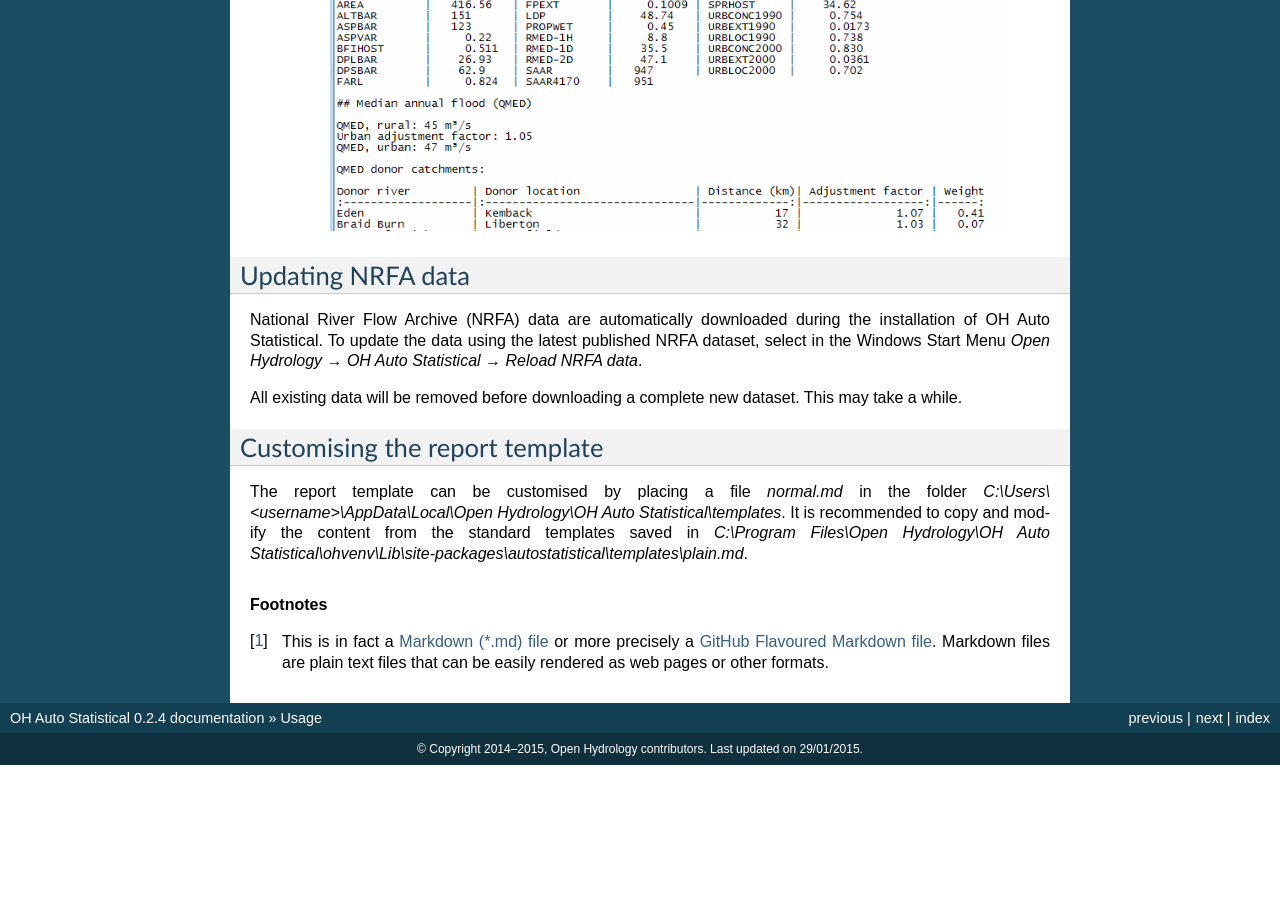
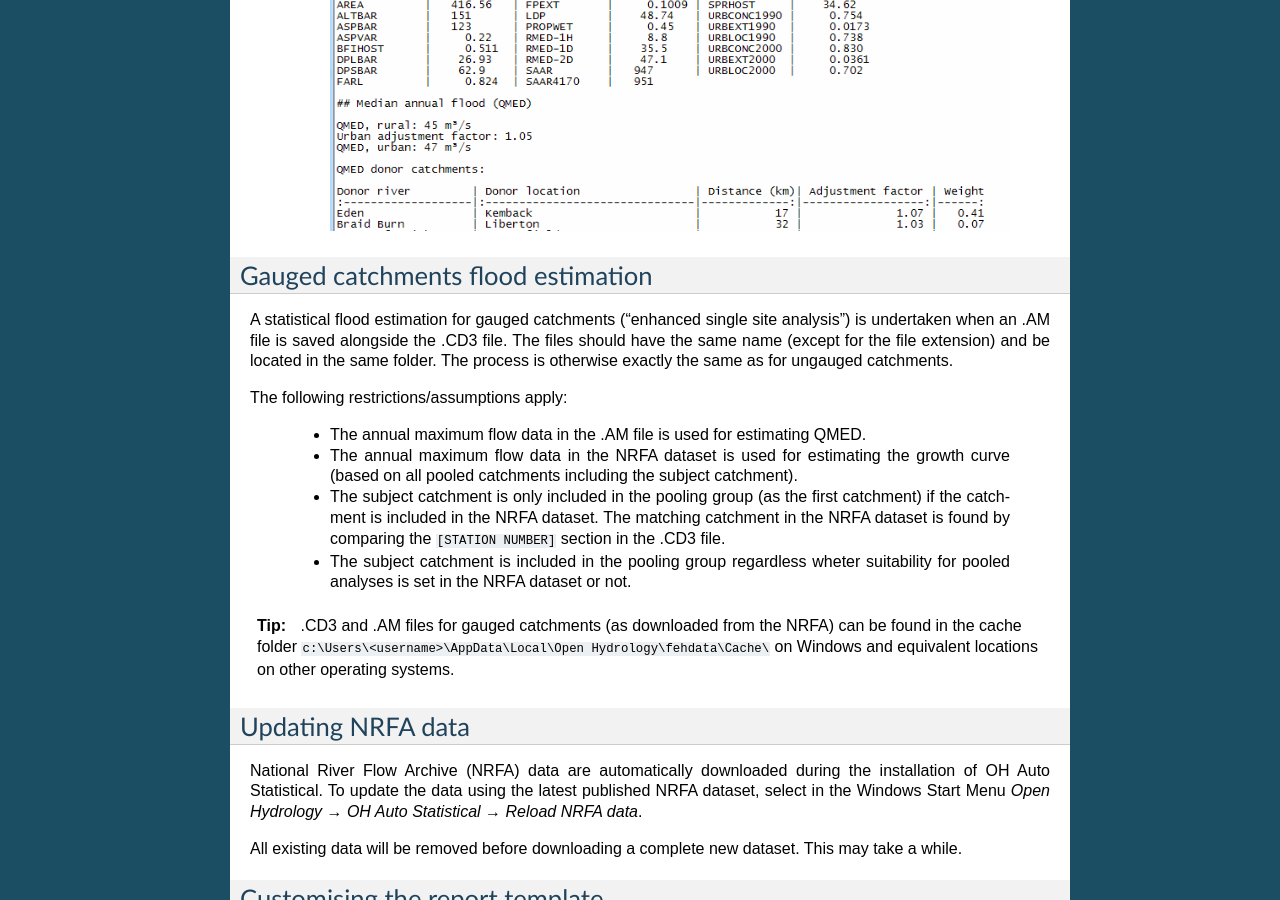
Before and after one commit to OpenHydrology/OH-Auto-Statistical, a Sphinx documentation site: the page built from docs/source/run.rst, in a window 1280 px wide and 900 px high, scrolled down 859 px. Built offline with Sphinx 7.4.7, drawn with Linux system fonts in a browser that asks for light colours; before the commit the page ends 1624 px from its top, so only the background shows below that; some of the changed text lies outside the part shown.

Commit message:
doc updates

```diff
--- a/docs/source/index.rst
+++ b/docs/source/index.rst
@@ -18,7 +14,6 @@
    science
 
 
-
 Indices and tables
 ==================
 
--- a/docs/source/installation.rst
+++ b/docs/source/installation.rst
@@ -1,5 +1,6 @@
 Installation
 ============
+
 
 Windows
 -------
@@ -16,10 +17,10 @@
 interfere with any existing Python installation.
 
 .. note::
+
    During the installation process, a complete set of gauged catchment data will be downloaded from the
    `National River Flow Archive (NRFA) <http://www.ceh.ac.uk/data/nrfa/>`_ for pooled analyses. This may take some time!
    NRFA data are subject to `terms and conditions <http://www.ceh.ac.uk/data/nrfa/data/data_terms.html>`_.
-
 
 .. attention::
 
@@ -45,8 +46,6 @@
    .. image:: https://img.shields.io/github/release/openhydrology/oh-auto-statistical.svg?style=flat-square
       :target: https://github.com/OpenHydrology/OH-Auto-Statistical/releases/latest
 
-
-
 OH Auto Statistical is run as follows:
 
 .. code-block:: shell
--- a/docs/source/run.rst
+++ b/docs/source/run.rst
@@ -4,8 +4,9 @@
 OH Auto Statistical takes a **catchment descriptors (.CD3) file as input data**. The analyses are undertaken without any
 further user input and a report file is generated containing the calculation details and results.
 
-Flood estimation
-----------------
+
+Ungauged catchments flood estimation
+------------------------------------
 
 To undertake an analysis:
 
@@ -20,6 +21,31 @@
     `Flood estimation report.yyyy-mm-dd.md`. This is a simple text file [#f1]_ and can be opened with `notepad`.
 
     .. image:: _static/report.png
+
+
+Gauged catchments flood estimation
+----------------------------------
+
+A statistical flood estimation for gauged catchments ("enhanced single site analysis") is undertaken when an .AM file is
+saved alongside the .CD3 file. The files should have the same name (except for the file extension) and be located in the
+same folder. The process is otherwise exactly the same as for ungauged catchments.
+
+The following restrictions/assumptions apply:
+
+ - The annual maximum flow data in the .AM file is used for estimating QMED.
+ - The annual maximum flow data in the NRFA dataset is used for estimating the growth curve (based on all pooled
+   catchments including the subject catchment).
+ - The subject catchment is only included in the pooling group (as the first catchment) if the catchment is included
+   in the NRFA dataset. The matching catchment in the NRFA dataset is found by comparing the ``[STATION NUMBER]``
+   section in the .CD3 file.
+ - The subject catchment is included in the pooling group regardless wheter suitability for pooled analyses is set in
+   the NRFA dataset or not.
+
+.. tip::
+
+   .CD3 and .AM files for gauged catchments (as downloaded from the NRFA) can be found in the cache folder
+   ``c:\Users\<username>\AppData\Local\Open Hydrology\fehdata\Cache\`` on Windows and equivalent locations on other
+   operating systems.
 
 
 Updating NRFA data
```
Also changed, not shown: other parts of docs/source/index.rst (+0 -4 lines).
